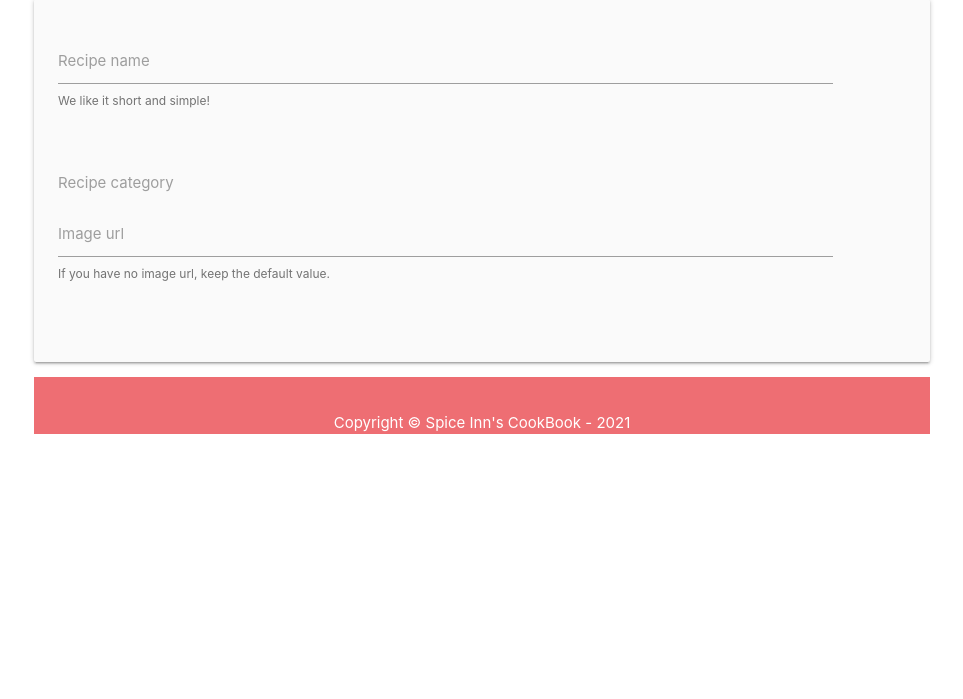
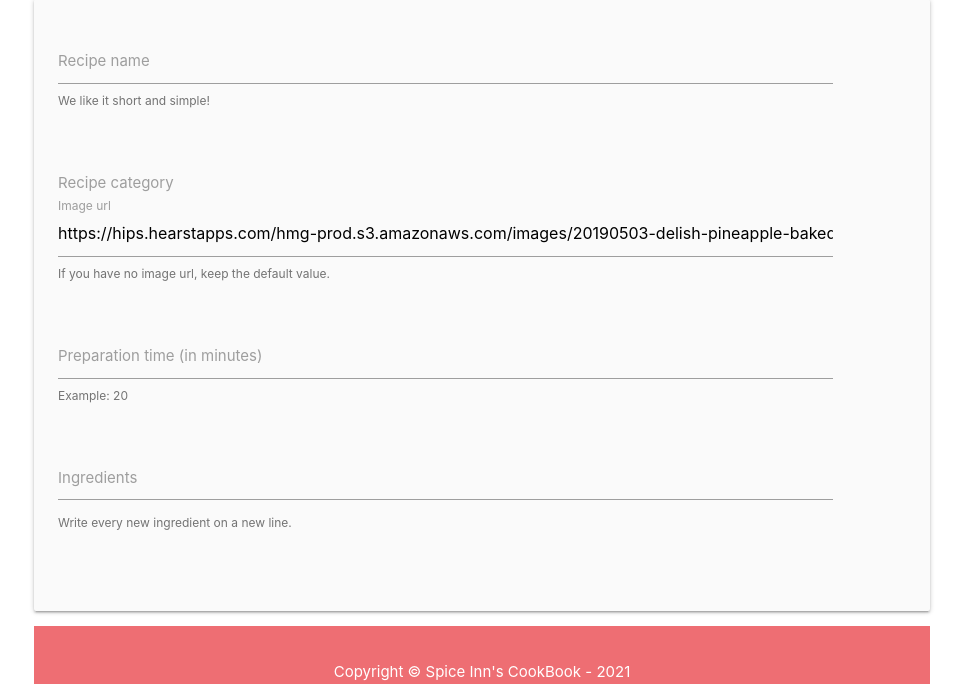
Before and after one commit to Code-Institute-Submissions/sami-sinnari-MilestoneProject3, a Flask app: template templates/add_recipe.html in a window 1280 px wide. Shown: the part 160-859 px from the top of the page, without its empty margins (158-1121 px from the left). Before the commit the page ends 594 px from the top, so only its background shows below. Run offline with Flask 2, Linux system fonts and the light colour scheme; the template is opened without the code that fills it, so the values that code supplies are empty; some libraries are stand-ins or nearby versions.

Commit message:
Add preparation time and recipe ingredients section

```diff
--- a/templates/add_recipe.html
+++ b/templates/add_recipe.html
@@ -31,12 +31,31 @@
                 <div class="row">
                     <div class="input-field col s11">
                         <input id="img_url" name="img_url" type="url" pattern="https?://.+" class="validate"
-                        value="" required>
+                        value="https://hips.hearstapps.com/hmg-prod.s3.amazonaws.com/images/20190503-delish-pineapple-baked-salmon-horizontal-ehg-450-1557771120.jpg?crop=0.669xw:1.00xh;0.173xw,0&resize=640:*" required>
                         <label for="img_url">Image url</label>
                         <span class="helper-text" data-error="enter valid URL" data-success="right">If you have no image url, keep the default value.</span>
                     </div>
                 </div>
-
+                <!-- Preparation time  -->
+                <div class="row">
+                    <div class="input-field col s11">
+                        <input id="prep_time" name="prep_time" type="text" pattern="^[1-9][0-9]*$" class="validate"
+                            required>
+                        <label for="prep_time">Preparation time (in minutes)</label>
+                        <span class="helper-text" data-error="enter a valid number" data-success="right">Example: 20</span>
+                    </div>
+                </div>
+                <!-- Recipe Ingredients  -->
+                <div class="row">
+                    <div class="input-field col s11">
+                        <textarea id="recipe_ingredients" name="recipe_ingredients" class="materialize-textarea validate"
+                            required></textarea>
+                        <label for="recipe_ingredients">Ingredients</label>
+                        <span class="helper-text" data-error="not correct" data-success="right">Write every new ingredient on a
+                            new
+                            line.</span>
+                    </div>
+                </div>
         </form>
     </div>
 </div>
```
